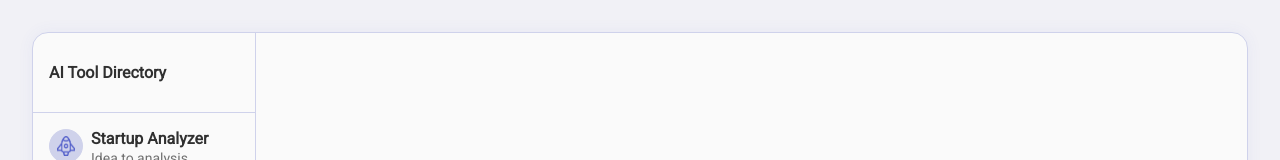
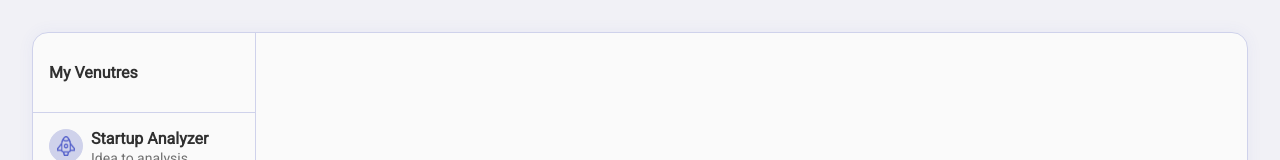
Before and after one commit to ShakhbozVC/startup_analyzer, a React (Create React App) app: page / in a window 1280 px wide. Shown: the top 160 px of the page. Built offline with nearby package versions, Linux system fonts and the light colour scheme.

Commit message:
Deployed website

```diff
--- a/public/index.html
+++ b/public/index.html
@@ -24,7 +24,7 @@
       work correctly both with client-side routing and a non-root public URL.
       Learn how to configure a non-root public URL by running `npm run build`.
     -->
-    <title>ChatGPT API Demo</title>
+    <title>Startup Analyzer My Ventures Ltd.</title>
   </head>
   <body>
     <noscript>You need to enable JavaScript to run this app.</noscript>
--- a/src/components/ContactList.js
+++ b/src/components/ContactList.js
@@ -14,7 +14,7 @@ const ContactList = ({ contacts, onContactSelect }) => {
   return (
     <div className="flex-column contact-list">
       <div className="contact-list-header">
-        <span>AI Tool Directory</span>
+        <span>My Venutres</span>
       </div>
       {contacts.map((contact) => (
         <div
```
